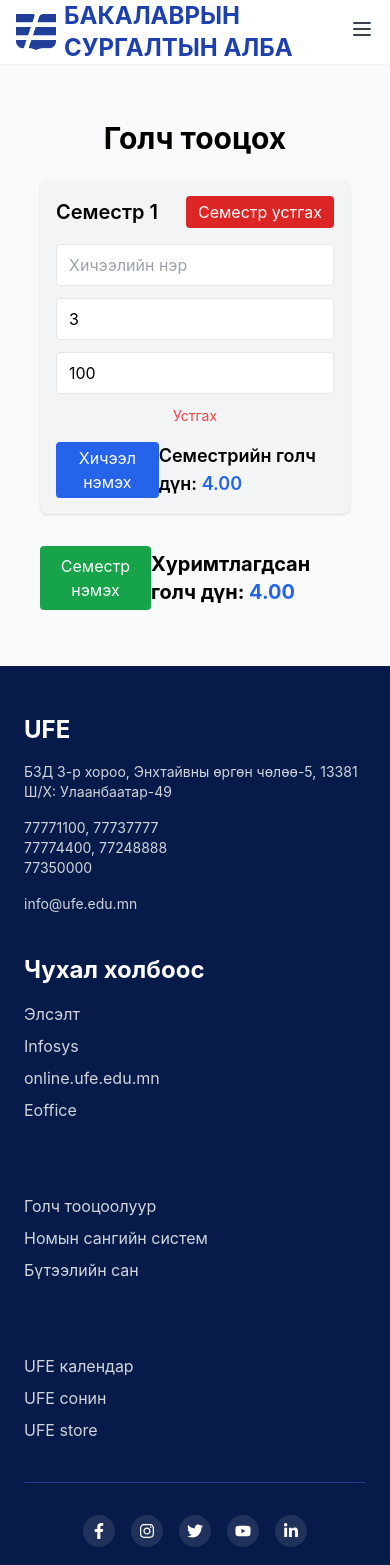
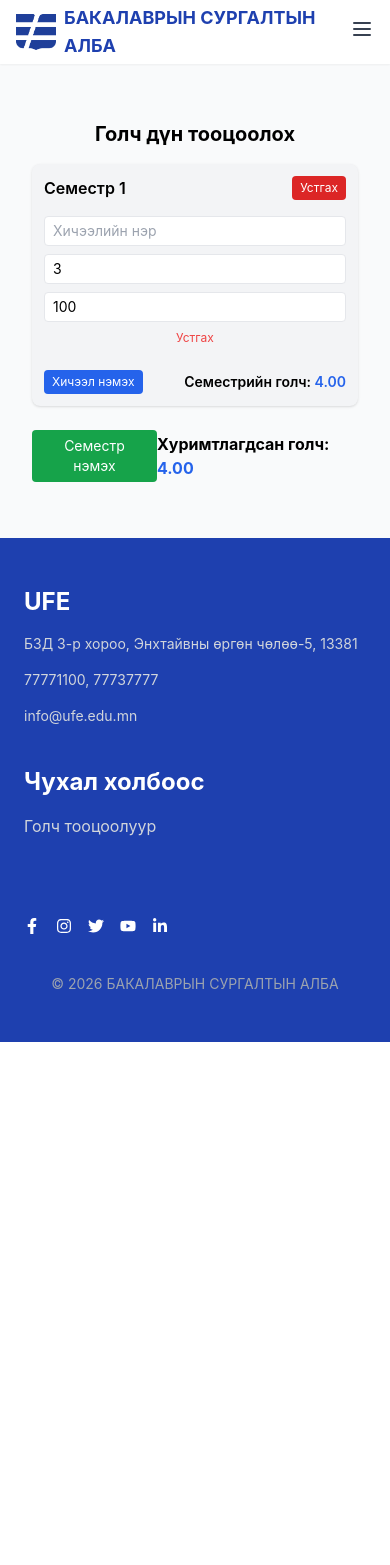
Before and after one commit to extraya/ufeportal, a React (Vite) app in the folder frontend/: page /gpa-calculator in a window 390 px wide. Shown: the top 1565 px of the page. After the commit the page ends 1042 px from the top, so only its background shows below. Built offline with nearby package versions, Linux system fonts and the light colour scheme.

Commit message:
mobile menu

```diff
--- a/frontend/src/layouts/MainLayout.jsx
+++ b/frontend/src/layouts/MainLayout.jsx
@@ -1,4 +1,5 @@
-import { Link } from 'react-router-dom';
+import { Link } from "react-router-dom";
+import { useState, useEffect } from "react";
 import {
   FaFacebookF,
   FaInstagram,
@@ -7,144 +8,168 @@ import {
   FaLinkedinIn,
 } from "react-icons/fa";
 
+const MainLayout = ({ children }) => {
 
-const MainLayout = ({ children }) => {
+  const [menuOpen, setMenuOpen] = useState(false);
+
+
+  useEffect(() => {
+    const closeMenu = () => setMenuOpen(false);
+    window.addEventListener("resize", closeMenu);
+    return () => window.removeEventListener("resize", closeMenu);
+  }, []);
+
   return (
     <div className="flex flex-col min-h-screen bg-gray-50">
-      {/* Header */}
+      {/* HEADER */}
       <header className="sticky top-0 z-50 bg-white shadow-sm">
         <nav className="px-4 mx-auto max-w-7xl sm:px-6 lg:px-8">
+          {/* NAV BAR ROW */}
           <div className="flex items-center justify-between h-16">
+            {/* LOGO */}
             <Link to="/" className="flex items-center space-x-2">
               <img
                 src="/logo-ufe.png"
                 alt="Logo"
                 className="object-contain w-10 h-10"
               />
-              <span className="text-2xl font-bold text-primary">
+              <span className="text-lg font-bold text-primary sm:text-2xl">
                 БАКАЛАВРЫН СУРГАЛТЫН АЛБА
               </span>
             </Link>
 
-
+            {/* DESKTOP MENU (VISIBLE md+) */}
             <div className="hidden space-x-8 md:flex">
-              <Link to="/" className="text-gray-700 transition-colors hover:text-primary">
+              <Link to="/" className="text-gray-700 hover:text-primary">
                 Нүүр Хуудас
               </Link>
-              <Link to="/staff" className="text-gray-700 transition-colors hover:text-primary">
+              <Link to="/staff" className="text-gray-700 hover:text-primary">
                 Сургалтын Алба
               </Link>
-              <Link to="/research" className="text-gray-700 transition-colors hover:text-primary">
+              <Link to="/research" className="text-gray-700 hover:text-primary">
                 Эрдэм Шинжилгээ
               </Link>
-              <Link to="/services" className="text-gray-700 transition-colors hover:text-primary">
+              <Link to="/services" className="text-gray-700 hover:text-primary">
                 Оюутны үйлчилгээ
               </Link>
-              <Link to="/volunteer" className="text-gray-700 transition-colors hover:text-primary">
+              <Link to="/volunteer" className="text-gray-700 hover:text-primary">
                 Volunteer
               </Link>
             </div>
 
-            {/* Mobile menu button */}
+            {/* MOBILE BURGER BUTTON */}
             <div className="md:hidden">
-              <button className="text-gray-700 hover:text-primary">
-                <svg className="w-6 h-6" fill="none" viewBox="0 0 24 24" stroke="currentColor">
-                  <path strokeLinecap="round" strokeLinejoin="round" strokeWidth={2} d="M4 6h16M4 12h16M4 18h16" />
+              <button
+                onClick={() => setMenuOpen(!menuOpen)}
+                className="text-gray-700 hover:text-primary focus:outline-none"
+                aria-label="Toggle menu"
+              >
+                <svg
+                  className="w-6 h-6"
+                  fill="none"
+                  viewBox="0 0 24 24"
+                  stroke="currentColor"
+                >
+                  <path
+                    strokeLinecap="round"
+                    strokeLinejoin="round"
+                    strokeWidth={2}
+                    d={
+                      menuOpen
+                        ? "M6 18L18 6M6 6l12 12" // ❌ close
+                        : "M4 6h16M4 12h16M4 18h16" // ☰ burger
+                    }
+                  />
                 </svg>
               </button>
+            </div>
+          </div>
+
+          {/* MOBILE MENU PANEL (VISIBLE < md) */}
+          <div
+            className={`md:hidden overflow-hidden transition-all duration-300 ${
+              menuOpen ? "max-h-96" : "max-h-0"
+            }`}
+          >
+            <div className="flex flex-col px-4 pb-4 space-y-3 bg-white border-t">
+              <Link
+                to="/"
+                onClick={() => setMenuOpen(false)}
+                className="text-gray-700 hover:text-primary"
+              >
+                Нүүр Хуудас
+              </Link>
+              <Link
+                to="/staff"
+                onClick={() => setMenuOpen(false)}
+                className="text-gray-700 hover:text-primary"
+              >
+                Сургалтын Алба
+              </Link>
+              <Link
+                to="/research"
+                onClick={() => setMenuOpen(false)}
+                className="text-gray-700 hover:text-primary"
+              >
+                Эрдэм Шинжилгээ
+              </Link>
+              <Link
+                to="/services"
+                onClick={() => setMenuOpen(false)}
+                className="text-gray-700 hover:text-primary"
+              >
+                Оюутны үйлчилгээ
+              </Link>
+              <Link
+                to="/volunteer"
+                onClick={() => setMenuOpen(false)}
+                className="text-gray-700 hover:text-primary"
+              >
+                Volunteer
+              </Link>
             </div>
           </div>
         </nav>
       </header>
 
-      {/* Main Content */}
+      {/* MAIN CONTENT */}
       <main className="flex-1 w-full px-4 py-8 mx-auto max-w-7xl sm:px-6 lg:px-8">
         {children}
       </main>
 
-      {/* Footer */}
-      <footer className="mt-auto text-white bg-[#071b4a]">
+      {/* FOOTER (UNCHANGED) */}
+      <footer className="mt-auto text-white bg-primary">
         <div className="px-6 py-12 mx-auto max-w-7xl">
-
-          {/* Main grid */}
           <div className="grid grid-cols-1 gap-10 md:grid-cols-4">
-
-            {/* Logo + contact */}
             <div className="space-y-4 text-sm text-gray-300">
               <h2 className="text-2xl font-bold text-white">UFE</h2>
-
               <p>
-                БЗД 3-р хороо, Энхтайвны өргөн чөлөө-5, 13381<br />
-                Ш/Х: Улаанбаатар-49
+                БЗД 3-р хороо, Энхтайвны өргөн чөлөө-5, 13381
               </p>
-
-              <p>
-                77771100, 77737777<br />
-                77774400, 77248888<br />
-                77350000
-              </p>
-
+              <p>77771100, 77737777</p>
               <p>info@ufe.edu.mn</p>
             </div>
 
-            {/* Links 1 */}
             <div>
               <h3 className="mb-4 text-2xl font-bold">Чухал холбоос</h3>
-              <ul className="space-y-2 text-gray-300 text-l">
-                <li><Link to="#" className="hover:text-blue">Элсэлт</Link></li>
-                <li><Link to="https://infosys.ufe.edu.mn/" className="hover:text-blue">Infosys</Link></li>
-                <li><Link to="https://online.ufe.edu.mn/" className="hover:text-blue">online.ufe.edu.mn</Link></li>
-                <li><Link to="https://eoffice.ufe.edu.mn/" className="hover:text-blue">Eoffice</Link></li>
+              <ul className="space-y-2 text-gray-300">
+                <li><Link to="/gpa-calculator">Голч тооцоолуур</Link></li>
               </ul>
             </div>
 
-            {/* Links 2 */}
-            <div className="pt-8 md:pt-0">
-              <ul className="space-y-2 text-gray-300 text-l">
-                <li><Link to="/gpa-calculator" className="hover:text-blue">Голч тооцоолуур</Link></li>
-                <li><Link to="https://lib4u.online/?lib=ufe" className="hover:text-blue">Номын сангийн систем</Link></li>
-                <li><Link to="http://repository.ufe.edu.mn/xmlui/" className="hover:text-blue">Бүтээлийн сан</Link></li>
-              </ul>
-            </div>
-
-            {/* Links 3 */}
-            <div className="pt-8 md:pt-0">
-              <ul className="space-y-2 text-gray-300 text-l">
-                <li><Link to="#" className="hover:text-blue">UFE календар</Link></li>
-                <li><Link to="#" className="hover:text-blue">UFE сонин</Link></li>
-                <li><Link to="#" className="hover:text-blue">UFE store</Link></li>
-              </ul>
+            <div />
+            <div className="flex space-x-4">
+              <FaFacebookF />
+              <FaInstagram />
+              <FaTwitter />
+              <FaYoutube />
+              <FaLinkedinIn />
             </div>
           </div>
 
-          {/* Bottom bar */}
-          <div className="flex flex-col items-center justify-between pt-8 mt-10 border-t border-blue-900 md:flex-row">
-
-            {/* Social icons */}
-            <div className="flex space-x-4">
-              <a href="https://www.facebook.com/ufe.edu.mn" className="p-2 rounded-full bg-white/10 hover:bg-white/20">
-                <FaFacebookF />
-              </a>
-              <a href="https://www.instagram.com/ufe.edu.mn/" className="p-2 rounded-full bg-white/10 hover:bg-white/20">
-                <FaInstagram />
-              </a>
-              <a href="https://twitter.com/ufe_edu_mn" className="p-2 rounded-full bg-white/10 hover:bg-white/20">
-                <FaTwitter />
-              </a>
-              <a href="https://www.youtube.com/@ufemedia" className="p-2 rounded-full bg-white/10 hover:bg-white/20">
-                <FaYoutube />
-              </a>
-              <a href="https://www.linkedin.com/school/ufemongolia/" className="p-2 rounded-full bg-white/10 hover:bg-white/20">
-                <FaLinkedinIn />
-              </a>
-            </div>
-
-            {/* Copyright */}
-            <p className="mt-4 text-sm text-gray-400 md:mt-0">
-              © 2026 UFE. All rights reserved.
-            </p>
-
-          </div>
+          <p className="mt-10 text-sm text-center text-gray-400">
+            © 2026 БАКАЛАВРЫН СУРГАЛТЫН АЛБА
+          </p>
         </div>
       </footer>
     </div>
--- a/frontend/src/pages/GpaCalculator.jsx
+++ b/frontend/src/pages/GpaCalculator.jsx
@@ -60,7 +60,7 @@ export default function GpaCalculator() {
       totalCredits += Number(credits);
     });
 
-    return totalCredits === 0 ? 0 : (totalPoints / totalCredits).toFixed(2);
+    return totalCredits === 0 ? "0.00" : (totalPoints / totalCredits).toFixed(2);
   };
 
   const calculateCumulativeGPA = () => {
@@ -74,27 +74,32 @@ export default function GpaCalculator() {
       });
     });
 
-    return totalCredits === 0 ? 0 : (totalPoints / totalCredits).toFixed(2);
+    return totalCredits === 0 ? "0.00" : (totalPoints / totalCredits).toFixed(2);
   };
 
   return (
-    <div className="max-w-4xl p-6 mx-auto">
-      <h1 className="mb-6 text-3xl font-bold text-center">Голч тооцох</h1>
+    <div className="max-w-4xl px-4 py-6 mx-auto">
+      {/* Title */}
+      <h1 className="mb-4 text-xl font-bold text-center sm:text-2xl md:text-3xl">
+        Голч дүн тооцоолох
+      </h1>
 
-      <div className="space-y-8">
+      <div className="space-y-4 sm:space-y-6">
         {semesters.map((semester, sIdx) => (
           <div
             key={sIdx}
-            className="p-4 space-y-4 bg-gray-100 rounded-lg shadow"
+            className="p-3 space-y-4 bg-gray-100 rounded-lg shadow sm:p-4"
           >
             {/* Semester Header */}
             <div className="flex items-center justify-between">
-              <h2 className="text-xl font-semibold">{semester.name}</h2>
+              <h2 className="text-base font-semibold sm:text-lg md:text-xl">
+                {semester.name}
+              </h2>
               <button
                 onClick={() => removeSemester(sIdx)}
-                className="px-3 py-1 text-white bg-red-600 rounded hover:bg-red-700"
->
-                Семестр устгах
+                className="px-2 py-1 text-xs text-white bg-red-600 rounded sm:px-3 sm:text-sm hover:bg-red-700"
+              >
+                Устгах
               </button>
             </div>
 
@@ -103,7 +108,7 @@ export default function GpaCalculator() {
               {semester.courses.map((course, cIdx) => (
                 <div
                   key={cIdx}
-                  className="grid items-center grid-cols-1 gap-3 md:grid-cols-4"
+                  className="grid grid-cols-1 gap-2 sm:grid-cols-4 sm:gap-3"
                 >
                   <input
                     type="text"
@@ -112,7 +117,7 @@ export default function GpaCalculator() {
                     onChange={(e) =>
                       updateCourse(sIdx, cIdx, "name", e.target.value)
                     }
-                    className="w-full px-3 py-2 border rounded"
+                    className="w-full px-2 py-1 text-sm border rounded sm:px-3 sm:py-2 sm:text-base"
                   />
                   <input
                     type="number"
@@ -122,7 +127,7 @@ export default function GpaCalculator() {
                     onChange={(e) =>
                       updateCourse(sIdx, cIdx, "credits", e.target.value)
                     }
-                    className="w-full px-3 py-2 border rounded"
+                    className="w-full px-2 py-1 text-sm border rounded sm:px-3 sm:py-2 sm:text-base"
                   />
                   <input
                     type="number"
@@ -133,11 +138,11 @@ export default function GpaCalculator() {
                     onChange={(e) =>
                       updateCourse(sIdx, cIdx, "score", e.target.value)
                     }
-                    className="w-full px-3 py-2 border rounded"
+                    className="w-full px-2 py-1 text-sm border rounded sm:px-3 sm:py-2 sm:text-base"
                   />
                   <button
                     onClick={() => removeCourse(sIdx, cIdx)}
-                    className="text-sm text-red-500 hover:text-red-700"
+                    className="text-xs text-red-500 sm:text-sm hover:text-red-700"
                   >
                     Устгах
                   </button>
@@ -146,15 +151,15 @@ export default function GpaCalculator() {
             </div>
 
             {/* Add Course & Semester GPA */}
-            <div className="flex items-center justify-between mt-4">
+            <div className="flex items-center justify-between pt-2">
               <button
                 onClick={() => addCourse(sIdx)}
-                className="px-3 py-1 text-white bg-blue-600 rounded hover:bg-blue-700"
+                className="px-2 py-1 text-xs text-white bg-blue-600 rounded sm:px-3 sm:py-1.5 sm:text-sm hover:bg-blue-700"
               >
                 Хичээл нэмэх
               </button>
-              <div className="text-lg font-semibold">
-                Семестрийн голч дүн:{" "}
+              <div className="text-sm font-semibold sm:text-base">
+                Семестрийн голч:{" "}
                 <span className="text-blue-600">
                   {calculateSemesterGPA(semester.courses)}
                 </span>
@@ -164,17 +169,19 @@ export default function GpaCalculator() {
         ))}
       </div>
 
-      {/* Add Semester & Cumulative GPA */}
-      <div className="flex items-center justify-between mt-8">
+      {/* Footer Controls */}
+      <div className="flex items-center justify-between mt-6">
         <button
           onClick={addSemester}
-          className="px-4 py-2 text-white bg-green-600 rounded hover:bg-green-700"
+          className="px-3 py-1.5 text-sm text-white bg-green-600 rounded sm:px-4 sm:py-2 sm:text-base hover:bg-green-700"
         >
           Семестр нэмэх
         </button>
-        <div className="text-xl font-bold">
-          Хуримтлагдсан голч дүн:{" "}
-          <span className="text-blue-600">{calculateCumulativeGPA()}</span>
+        <div className="text-base font-bold sm:text-lg">
+          Хуримтлагдсан голч:{" "}
+          <span className="text-blue-600">
+            {calculateCumulativeGPA()}
+          </span>
         </div>
       </div>
     </div>
```
